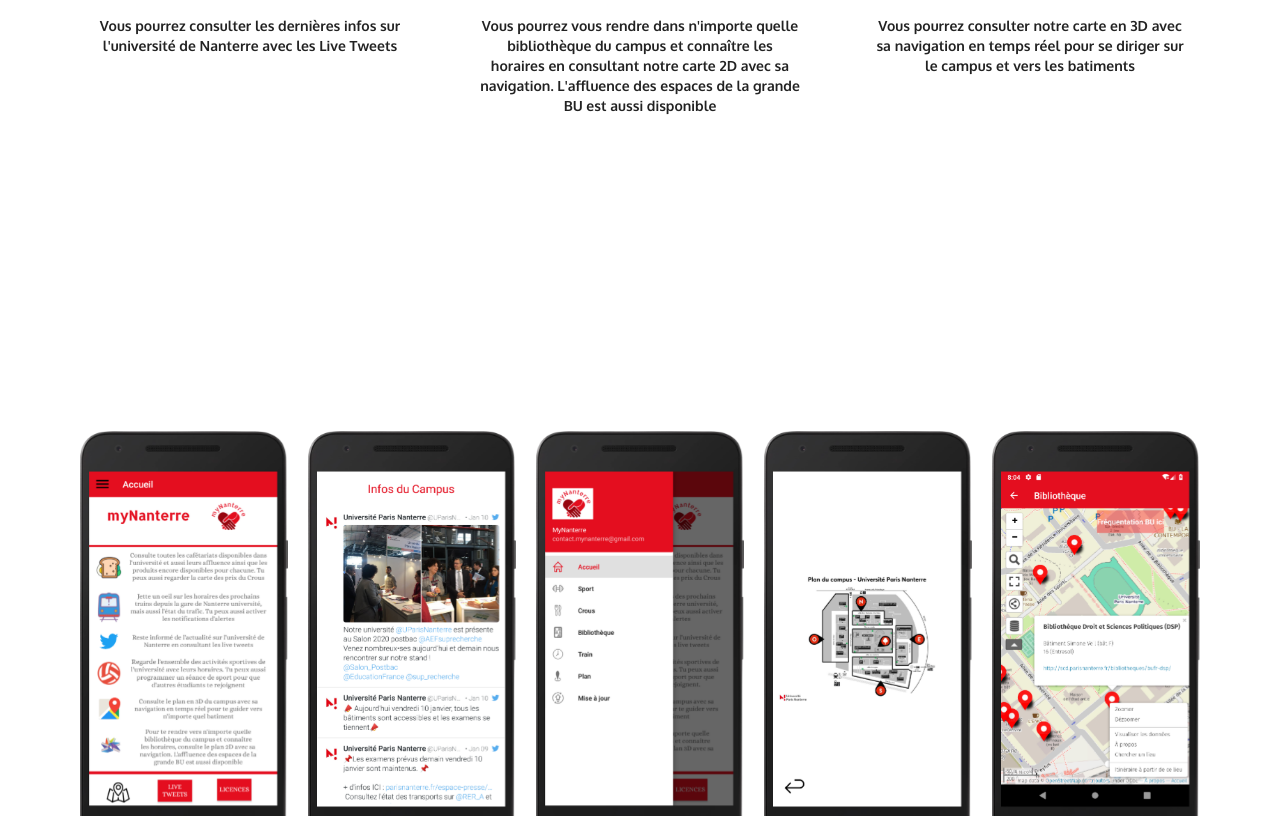
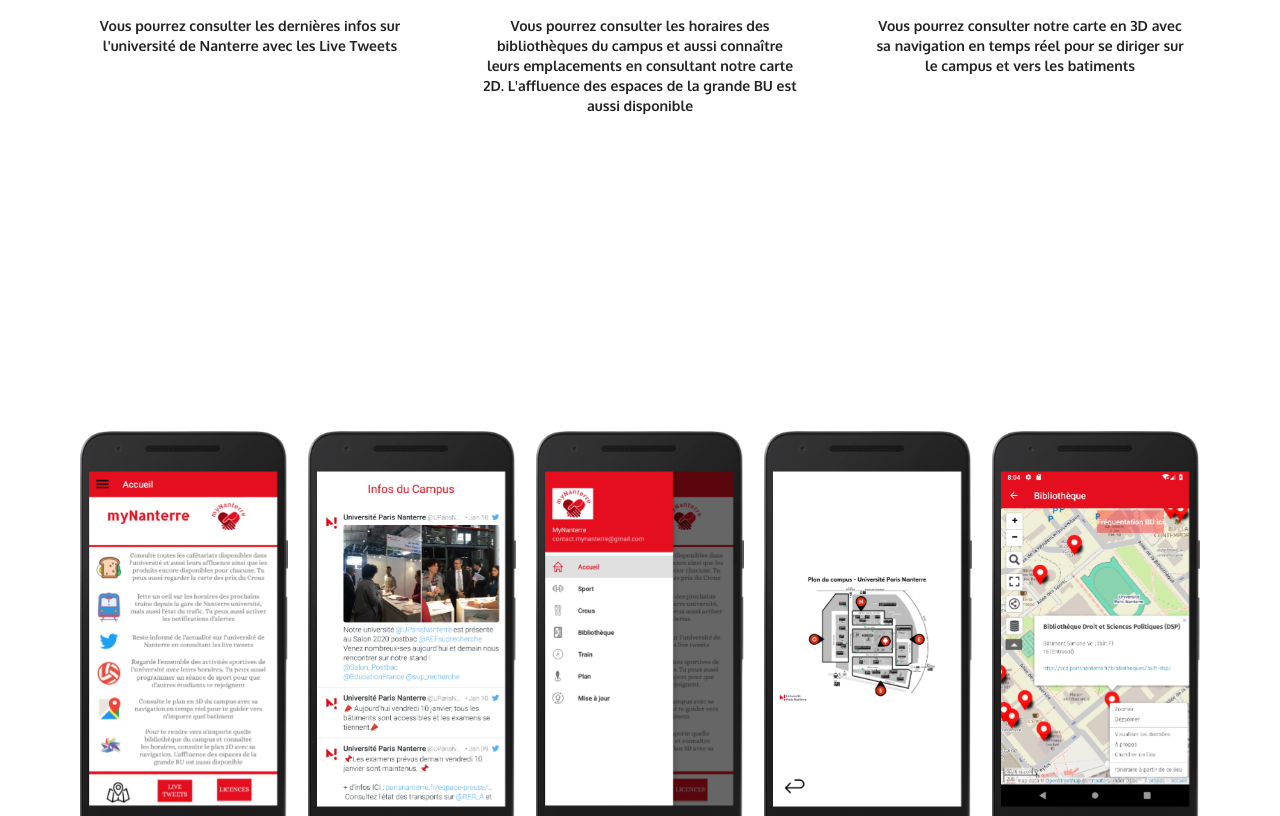
Before and after one commit to sankarvijay/myNanterreM2, a plain HTML site: page index.html in a window 1280 px wide. Shown: the part 1275-2091 px from the top of the page. Drawn offline with Linux system fonts and the light colour scheme; files whose address does not match are found by name.

Commit message:
correction texte bu

```diff
--- a/index.html
+++ b/index.html
@@ -137,7 +137,7 @@
 					<div class="feature-box wow animated flipInX" data-wow-delay="0.3s">
 					<!--	<i class="ion-nuclear" style="color:#00ceb8;"></i>-->
 						<h2 style="color: rgb(214, 75,70);" ><i class="icon ion-ios-book"></i> Bibliothèque</h2>
-						<p>Vous pourrez vous rendre dans n'importe quelle bibliothèque du campus et connaître les horaires en consultant notre carte 2D avec sa navigation. L'affluence des espaces de la grande BU est aussi disponible</p>
+						<p>Vous pourrez consulter les horaires des bibliothèques du campus et aussi connaître leurs emplacements en consultant notre carte 2D. L'affluence des espaces de la grande BU est aussi disponible</p>
 					</div>
 				</div>
 				<div class="col-sm-6 col-md-4">
```
